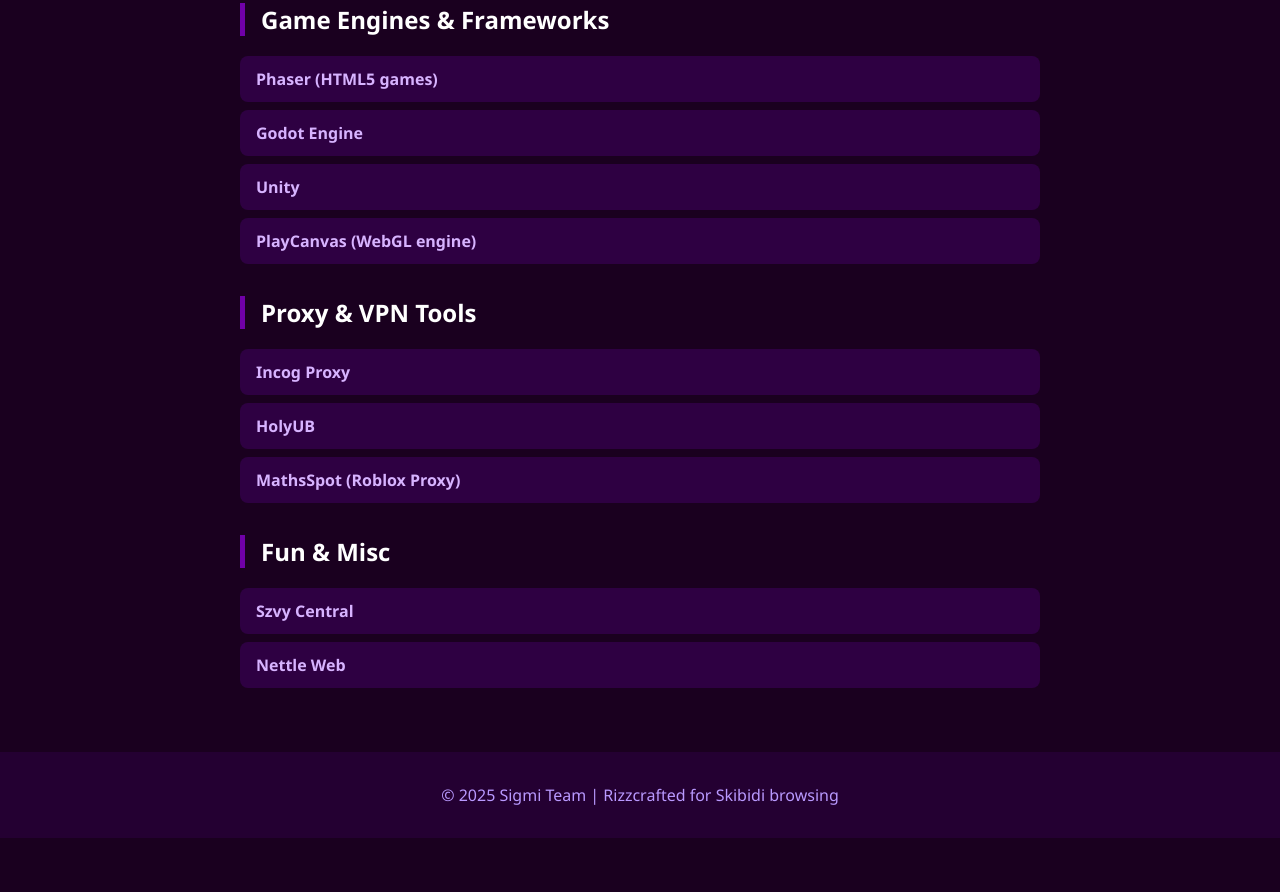
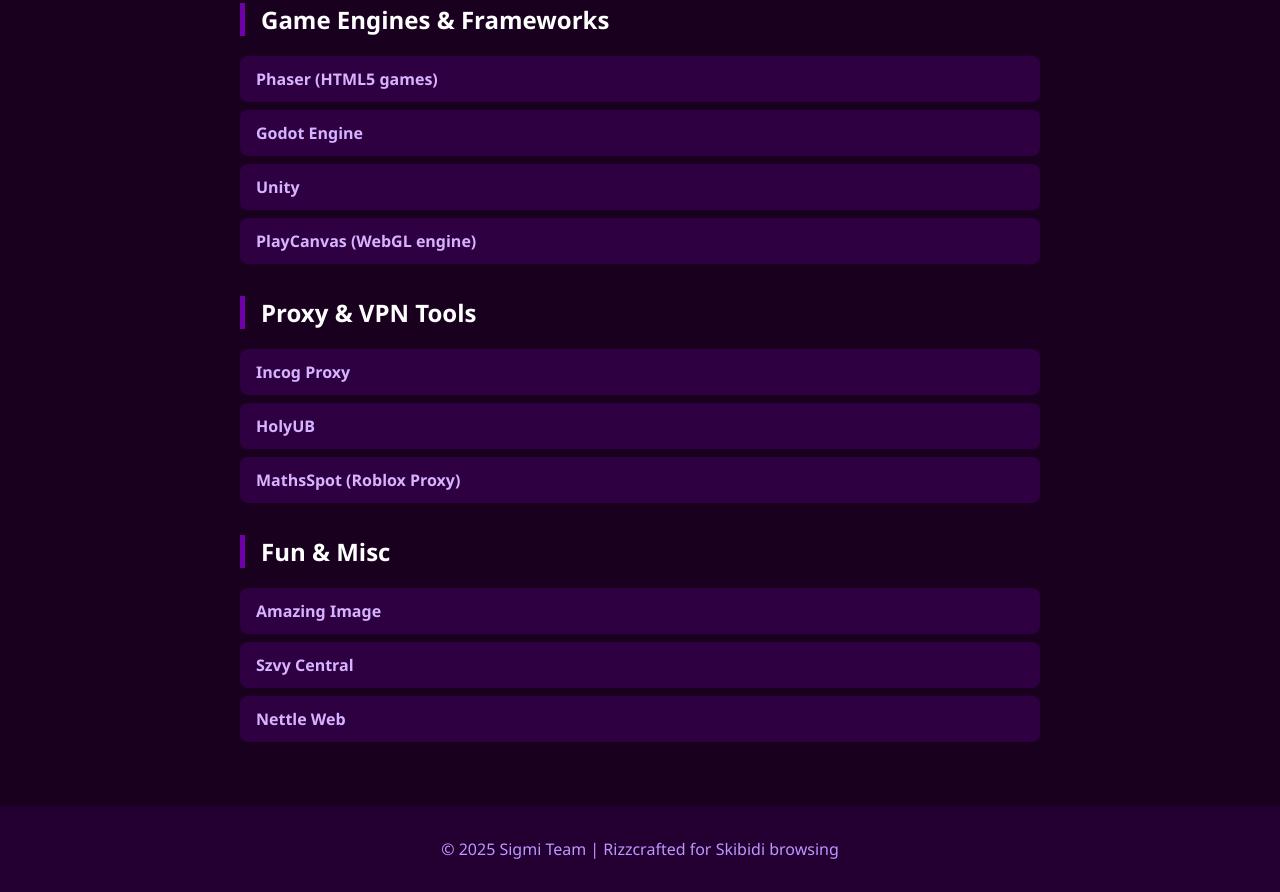
Before and after one commit to ezunblocktheopps/ezunblocktheopps.github.io, a plain HTML site: page links.html in a window 1280 px wide. Shown: the part 820-1712 px from the top of the page. Before the commit the page ends 1658 px from the top, so only its background shows below. Drawn offline with Linux system fonts and the light colour scheme.

Commit message:
Update links.html

```diff
--- a/links.html
+++ b/links.html
@@ -133,7 +133,7 @@
     <div class="resource-group">
       <h2>Fun & Misc</h2>
       <ul>
-
+        <li><a href="https://raw.githubusercontent.com/ezunblocktheopps/home.github.io/refs/heads/main/Screenshot%202025-06-10%20104146.png" target="_blank">Amazing Image</a></li>
         <li><a href="https://skibidi.loves.clubpenguin.club/" target="_blank">Szvy Central</a></li>
         <li><a href="https://sigmasigmatoiletedge.github.io/" target="_blank">Nettle Web</a></li>
       </ul>
```
